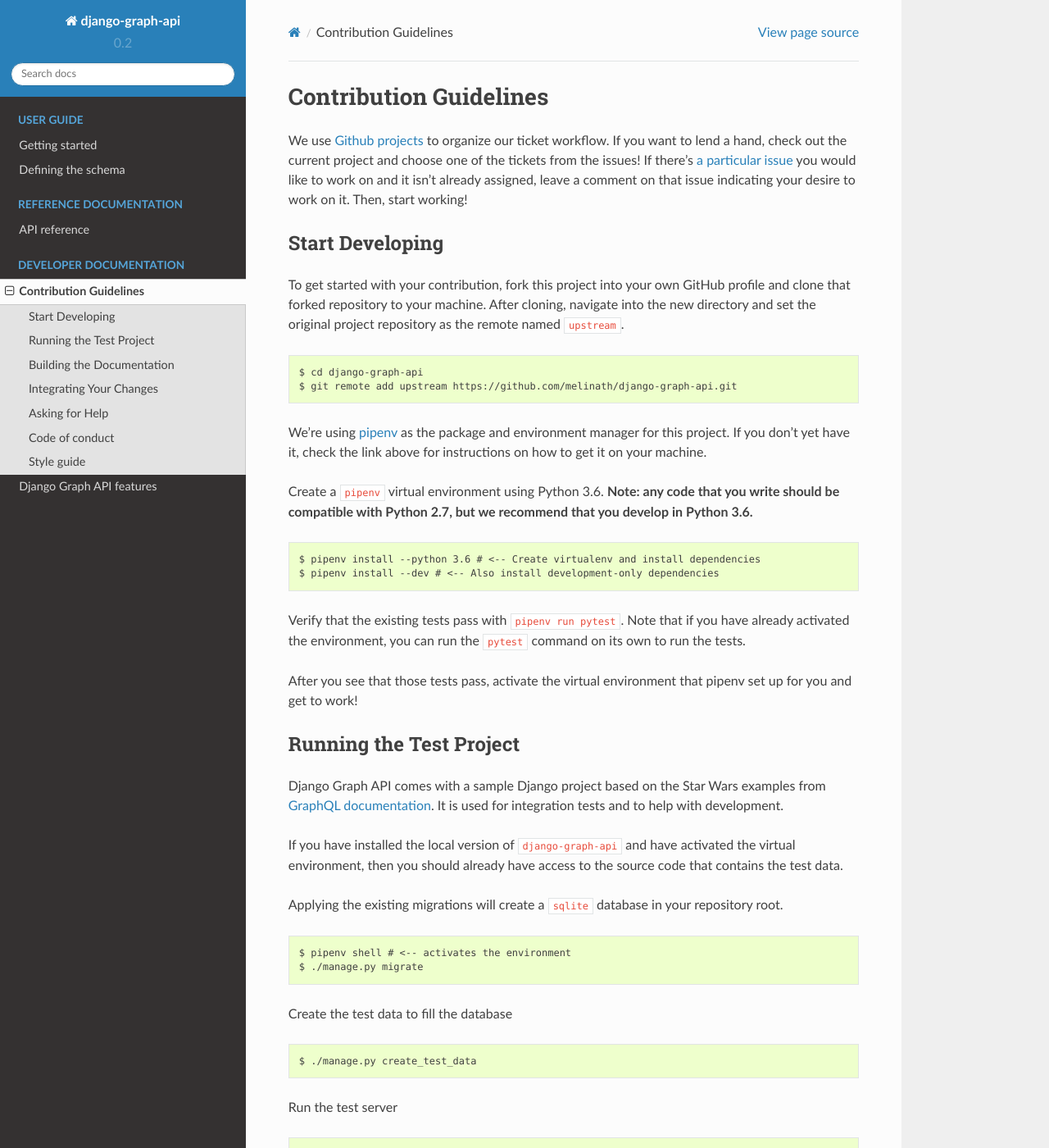
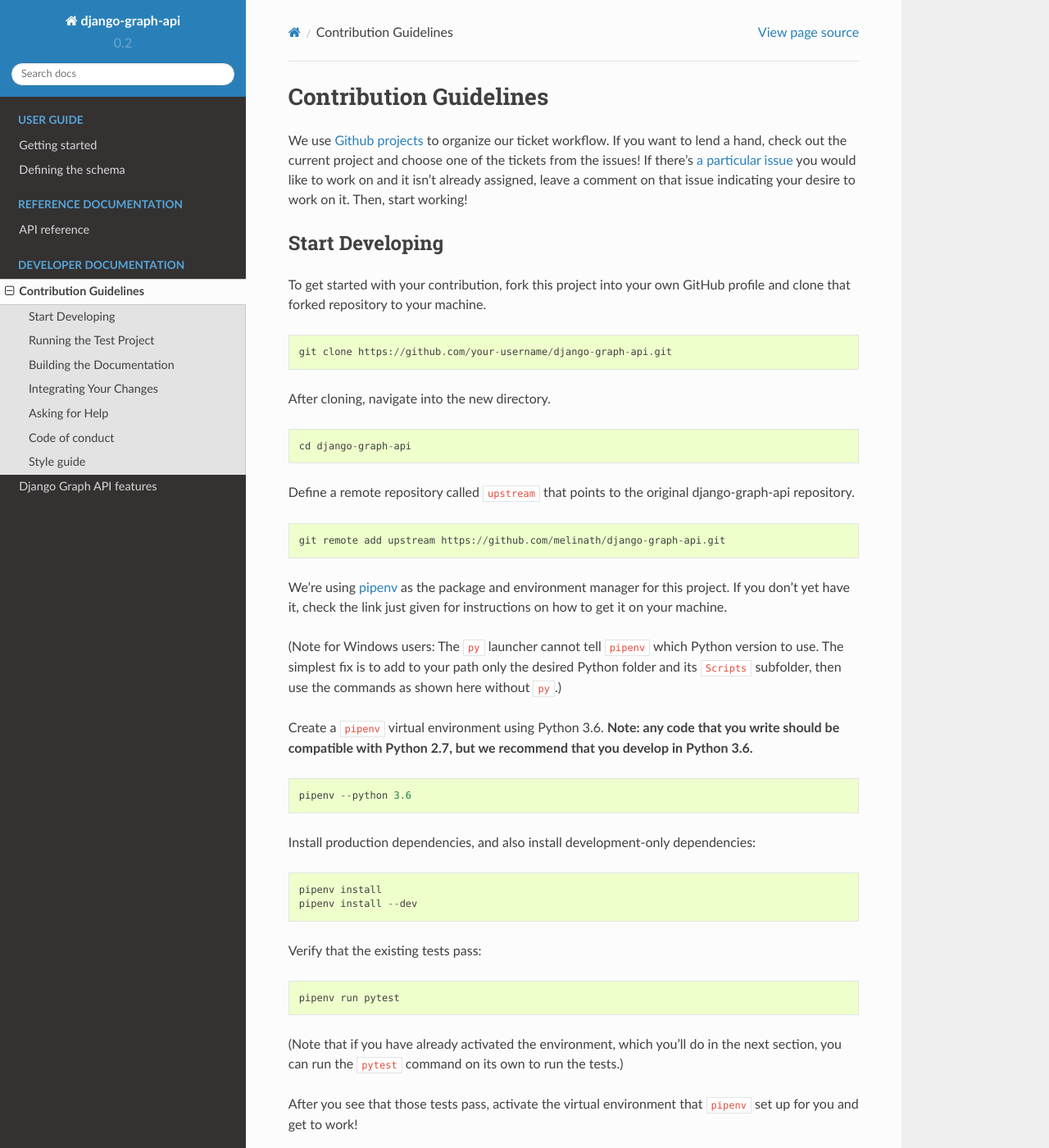
Before and after one commit to django-graph-api/django-graph-api, a Sphinx documentation site: the page built from docs/contribute.rst, in a window 1280 px wide and 1400 px high. Shown: the whole window at 82% size. Built offline with Sphinx 7.4.7 and the Read the Docs theme 2.0.0, drawn with Linux system fonts in a browser that asks for light colours; some of the changed text lies outside the part shown.

Commit message:
Adapt contribute instructions for Windows. This is intended to work for all operating systems.

```diff
--- a/docs/contribute.rst
+++ b/docs/contribute.rst
@@ -13,28 +13,56 @@
 ----------------
 
 To get started with your contribution, fork this project into your own GitHub profile and clone that forked repository to your machine.
-After cloning, navigate into the new directory and set the original project repository as the remote named ``upstream``.
 
 ::
 
-    $ cd django-graph-api
-    $ git remote add upstream https://github.com/melinath/django-graph-api.git
+    git clone https://github.com/your-username/django-graph-api.git
+
+After cloning, navigate into the new directory.
+
+::
+
+    cd django-graph-api
+
+Define a remote repository called ``upstream`` that points to the original django-graph-api repository.
+
+::
+
+    git remote add upstream https://github.com/melinath/django-graph-api.git
 
 We're using `pipenv`_ as the package and environment manager for this project.
-If you don't yet have it, check the link above for instructions on how to get it on your machine.
+If you don't yet have it, check the link just given for instructions on how to get it on your machine.
+
+(Note for Windows users: The ``py`` launcher cannot tell ``pipenv`` which Python version to use.
+The simplest fix is to add to your path only the desired Python folder and its ``Scripts`` subfolder,
+then use the commands as shown here without ``py``.)
 
 Create a ``pipenv`` virtual environment using Python 3.6.
 **Note: any code that you write should be compatible with Python 2.7, but we recommend that you develop in Python 3.6.**
 
 ::
 
-    $ pipenv install --python 3.6 # <-- Create virtualenv and install dependencies
-    $ pipenv install --dev # <-- Also install development-only dependencies
+    pipenv --python 3.6
 
-Verify that the existing tests pass with ``pipenv run pytest``.
-Note that if you have already activated the environment, you can run the ``pytest`` command on its own to run the tests.
 
-After you see that those tests pass, activate the virtual environment that pipenv set up for you and get to work!
+Install production dependencies, and also install development-only dependencies:
+
+::
+
+    pipenv install
+    pipenv install --dev
+
+Verify that the existing tests pass:
+
+::
+
+    pipenv run pytest
+
+(Note that if you have already activated the environment,
+which you'll do in the next section,
+you can run the ``pytest`` command on its own to run the tests.)
+
+After you see that those tests pass, activate the virtual environment that ``pipenv`` set up for you and get to work!
 
 .. _pipenv: https://github.com/pypa/pipenv
 
@@ -45,30 +73,40 @@
 Django Graph API comes with a sample Django project based on the Star Wars examples from `GraphQL documentation`_.
 It is used for integration tests and to help with development.
 
-If you have installed the local version of ``django-graph-api`` and have activated the virtual environment, then you should already have access to the source code that contains the test data.
+If you have installed the local version of ``django-graph-api``,
+then you should already have access to the source code that contains the test data.
 
-Applying the existing migrations will create a ``sqlite`` database in your repository root.
+To activate the environment:
 
 ::
 
-    $ pipenv shell # <-- activates the environment
-    $ ./manage.py migrate
+    pipenv shell
+
+Then apply the existing migrations to create a ``sqlite`` database in your repository root.
+
+::
+
+    python manage.py migrate
 
 Create the test data to fill the database
 
 ::
 
-    $ ./manage.py create_test_data
+    python manage.py create_test_data
 
 Run the test server
 
 ::
 
-    $ ./manage.py runserver
+    python manage.py runserver
 
 You should be able to see the GraphiQL app and run queries by navigating to ``localhost:8000/graphql`` in your browser.
 
-Continue to verify that the tests that you write for your code (as well as the existing tests) pass as you develop by running ``pytest``.
+Continue to verify that the tests that you write for your code (as well as the existing tests) pass as you develop by running:
+
+::
+
+    pytest
 
 .. _GraphQL documentation: http://graphql.org/learn/
 
@@ -79,16 +117,22 @@
 Any change you make should correspond with a documentation update.
 To view your changes in HTML format, you can build the documentation on your computer as follows.
 
-1. Install the development requirements (if you haven't already)
-#. Navigate to the ``docs`` directory
-#. Build the docs files as html
+If you haven't already, create an environment and install the production and development requirements.
+(Do not redo this if you have already done it -- it will delete and re-create your environment.)
 
 ::
 
-    $ pipenv install --python 3.6
-    $ pipenv install --dev
-    $ cd docs
-    $ make html
+    pipenv --python 3.6
+    pipenv install
+    pipenv install --dev
+
+Navigate to the ``docs`` directory, and build the docs files as html"
+
+::
+
+
+    cd docs
+    make html
 
 View the docs by opening ``_build/html/index.html`` in your browser.
 
```
